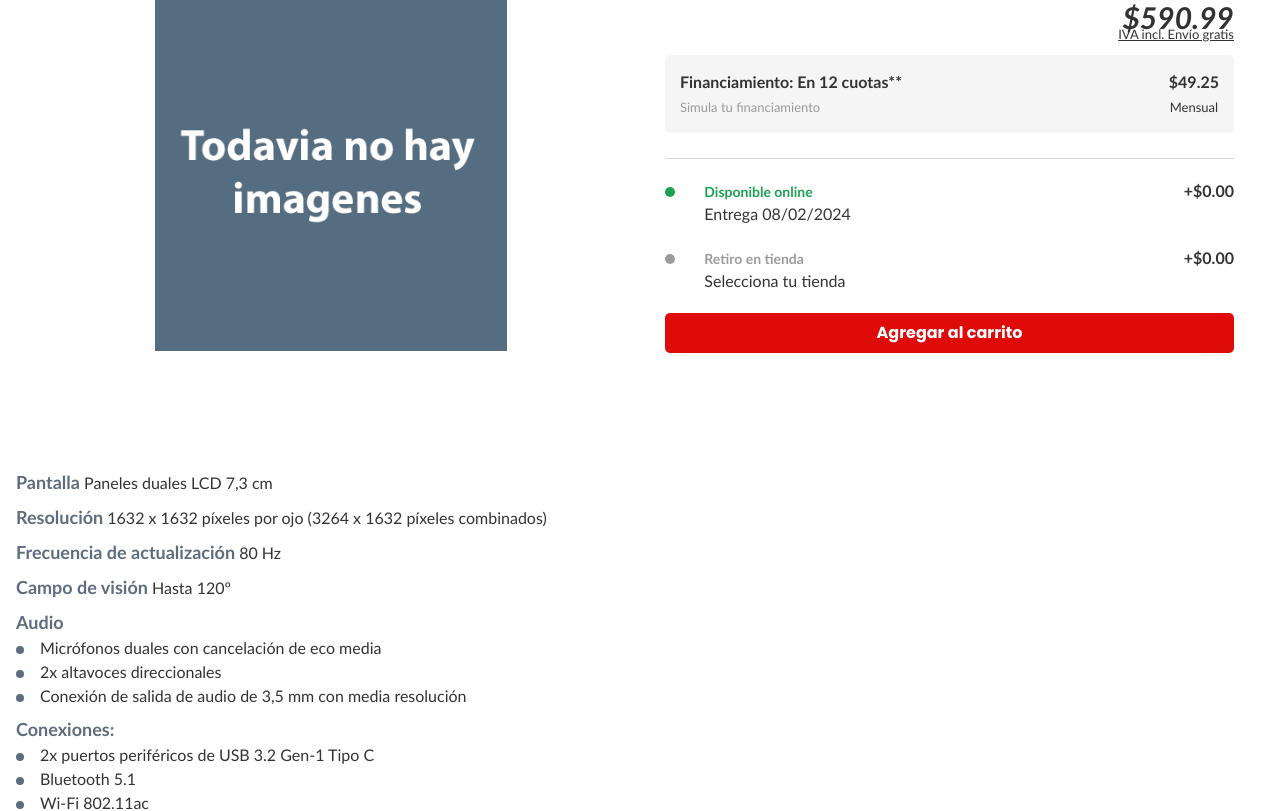
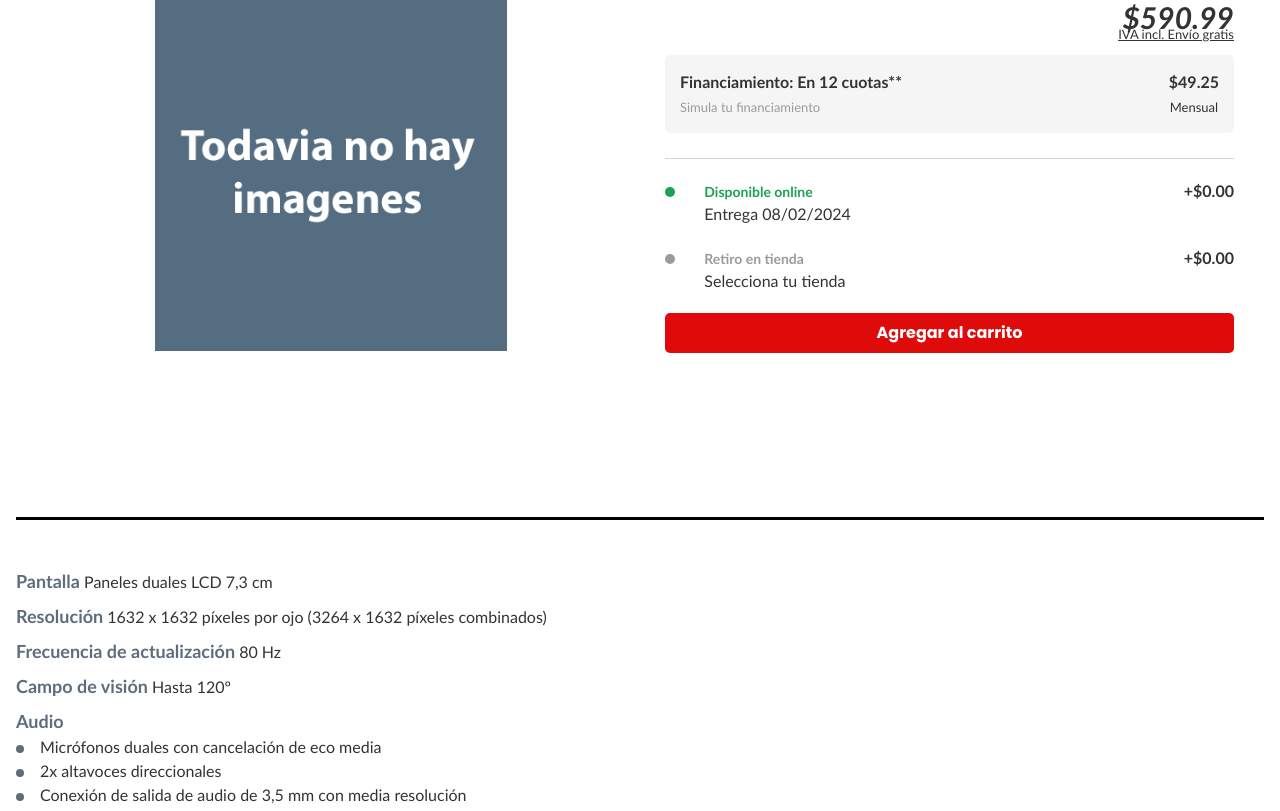
Before and after one commit to sgtmille/Proyecto-HLC, a PHP site: template views/products/traje.php in a window 1280 px wide. Shown: the part 909-1720 px from the top of the page. Run offline with PHP 8.4, Linux system fonts and the light colour scheme; the template is opened without the code that fills it, so the values that code supplies are empty; some web fonts are replaced.

Commit message:
Cambiando todos los php de la vista productos

```diff
--- a/views/products/guantes.php
+++ b/views/products/guantes.php
@@ -43,9 +43,9 @@
     </section><!-- product-page-container -->
   </main><!-- product-page -->
   <section class="container text-container">
-    <br><br><br>
+    <br><br>
     <div class="hr"></div>
-    <br><br><br>
+    <br><br>
     <div class="line">
       <p class="bold">Pantalla:</p>
       <p>Paneles duales LCD 7,3 cm</p>
--- a/views/products/traje.php
+++ b/views/products/traje.php
@@ -43,6 +43,9 @@
     </section><!-- product-page-container -->
   </main><!-- product-page -->
   <div class="container text-container">
+    <br><br>
+    <div class="hr"></div>
+    <br><br>
     <div class="line">
       <p class="bold">Pantalla</p>
       <p>Paneles duales LCD 7,3 cm</p>
--- a/views/products/vr-basic.php
+++ b/views/products/vr-basic.php
@@ -43,6 +43,9 @@
     </section><!-- product-page-container -->
   </main><!-- product-page -->
   <section class="container text-container">
+    <br><br>
+    <div class="hr"></div>
+    <br><br>
     <div class="line">
       <p class="bold">Pantalla:</p>
       <p>Paneles duales LCD 7,3 cm</p>
--- a/views/products/vr-pro.php
+++ b/views/products/vr-pro.php
@@ -43,6 +43,9 @@
     </section><!-- product-page-container -->
   </main><!-- product-page -->
   <div class="container text-container">
+    <br><br>
+    <div class="hr"></div>
+    <br><br>
     <div class="line">
       <p class="bold">Pantalla:</p>
       <p>Paneles duales LCD 7,3 cm</p>
```
